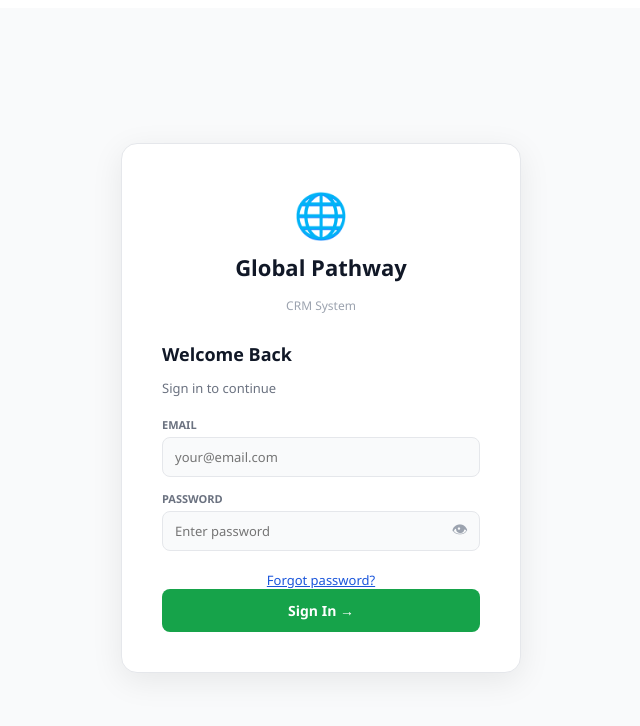
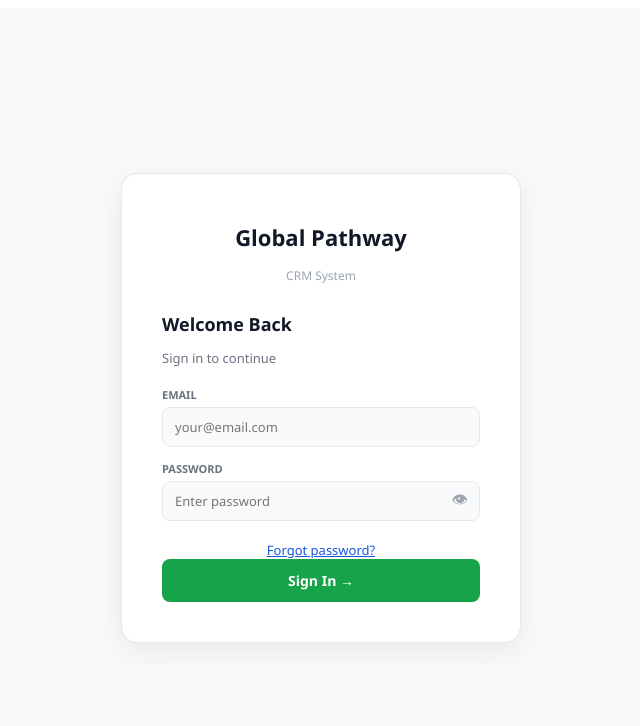
Before and after one commit to prashant7-alt/gpcrm.app, a React (Vite) app: page /login in a window 1280 px wide. Shown: the top 726 px of the page, without its empty margins (319-959 px from the left). Built offline with nearby package versions, Linux system fonts and the light colour scheme.

Commit message:
Emoji removed

```diff
--- a/src/pages/auth/login.jsx
+++ b/src/pages/auth/login.jsx
@@ -65,7 +65,7 @@ export default function Login() {
       }}>
 
         <div style={{ textAlign: 'center', marginBottom: 28 }}>
-          <div style={{ fontSize: 44 }}>🌐</div>
+          <div style={{ fontSize: 44 }}></div>
           <h1 style={{ fontSize: 22, fontWeight: 800, color: '#111827', marginTop: 8 }}>
             Global Pathway
           </h1>
@@ -134,7 +134,7 @@ export default function Login() {
                   fontSize: 16, cursor: 'pointer', color: '#9ca3af',
                 }}
               >
-                {showPass ? '🙈' : '👁'}
+                {showPass ? '👁' : '👁'}
               </button>
             </div>
           </div>
```
Also changed, not shown: 1 other file (tests, documents, lock files or other folders).
